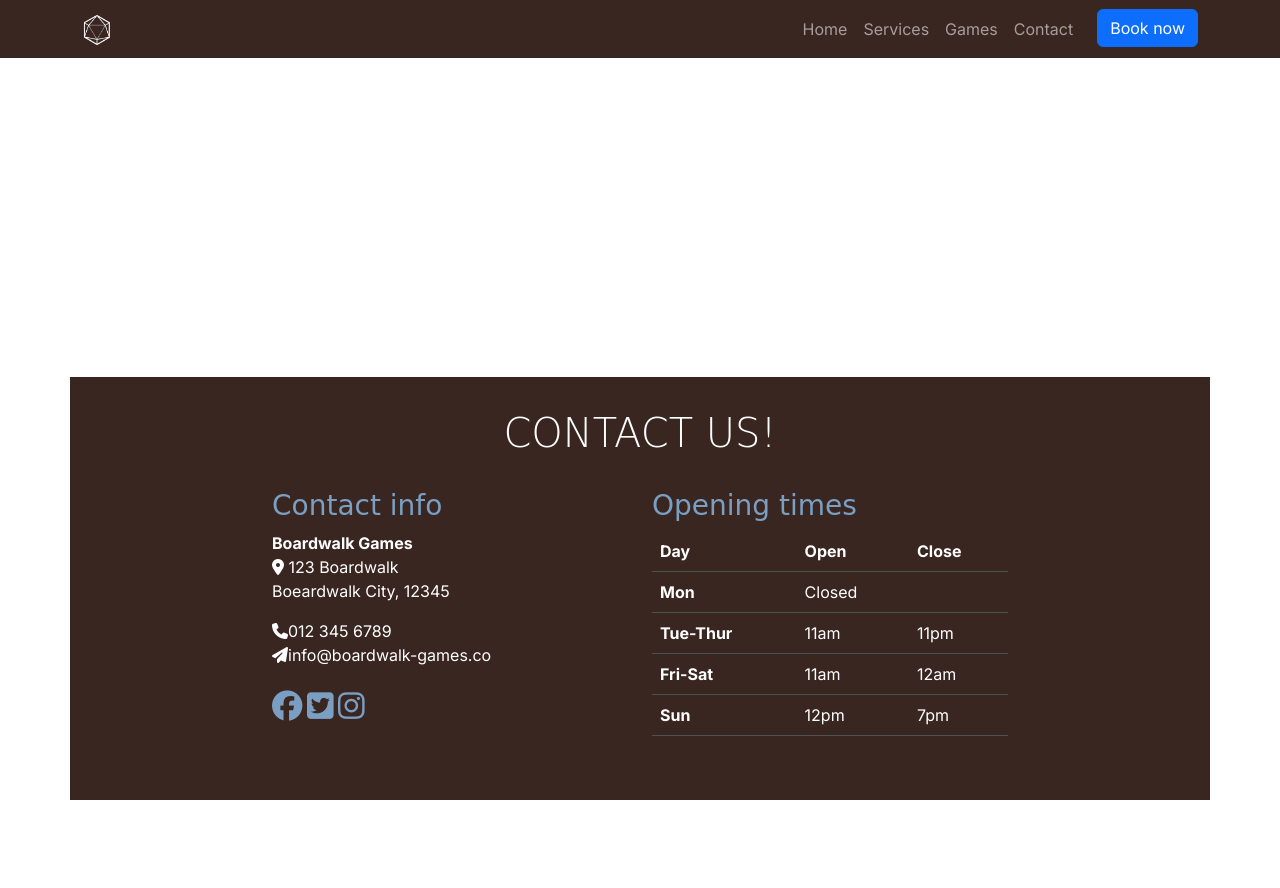
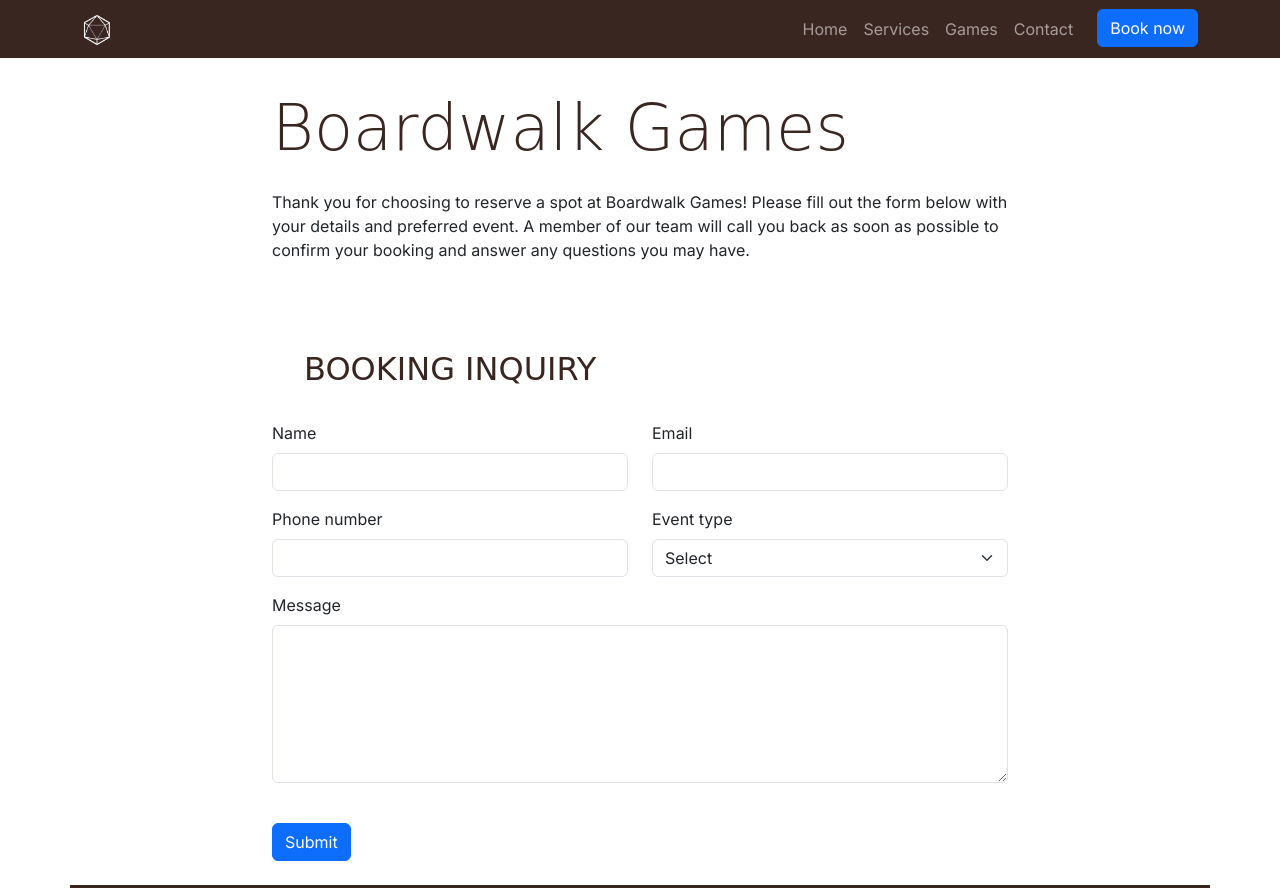
Before and after one commit to darakhshanda/boardwalk-games, a plain HTML site: page booking.html in a window 1280 px wide. Shown: the top 888 px of the page. Before the commit the page ends 800 px from the top, so only its background shows below. Drawn offline with nearby package versions, Linux system fonts and the light colour scheme; a web font is replaced by a local one.

Commit message:
add: inquiry form and header for booking.html

```diff
--- a/booking.html
+++ b/booking.html
@@ -89,7 +89,68 @@
         </div>
       </div>
     </nav>
+    <!-- header section -->
+    <header id="header" class="container section">
+      <div class="row justify-content-center">
+        <div class="col-12 col-md-8 text-center text-xl-start">
+          <h1 class="display-3">Boardwalk Games</h1>
+          <p class="my-4">
+            Thank you for choosing to reserve a spot at Boardwalk Games! Please
+            fill out the form below with your details and preferred event. A
+            member of our team will call you back as soon as possible to confirm
+            your booking and answer any questions you may have.
+          </p>
+        </div>
+      </div>
+    </header>
 
+    <main>
+      <!-- Booking inquiry form section -->
+      <section id="booking-form" class="container section">
+        <div class="row justify-content-center">
+          <div class="col-12 col-md-8">
+            <h2>Booking inquiry</h2>
+            <form>
+              <div class="row">
+                <div class="col-12 col-lg-6 mb-3">
+                  <label for="name" class="form-label">Name</label>
+                  <input class="form-control" id="name" />
+                </div>
+                <div class="col-12 col-lg-6 mb-3">
+                  <label for="email" class="form-label">Email</label>
+                  <input class="form-control" id="email" />
+                </div>
+                <div class="col-12 col-lg-6 mb-3">
+                  <label for="phone" class="form-label">Phone number</label>
+                  <input class="form-control" id="phone" />
+                </div>
+                <div class="col-12 col-lg-6 mb-3">
+                  <label for="event-type" class="form-label">Event type</label>
+                  <select id="event-type" class="form-select">
+                    <option selected>Select</option>
+                    <option value="regular-play">Reserve a table</option>
+                    <option value="dnd">Dungeons & Dragons</option>
+                    <option value="retro-night">Retro Game Night</option>
+                    <option value="tournament">Tournament</option>
+                    <option value="kids-party">Kids party</option>
+                  </select>
+                </div>
+                <div class="col-12 mb-3">
+                  <label for="message" class="form-label">Message</label>
+                  <textarea
+                    class="form-control"
+                    rows="6"
+                    id="message"
+                  ></textarea>
+                </div>
+              </div>
+
+              <button type="submit" class="btn btn-primary my-4">Submit</button>
+            </form>
+          </div>
+        </div>
+      </section>
+    </main>
     <!-- Footer / contact section -->
     <!-- mt-auto added to push footer to the bottom of the page -->
     <footer class="mt-auto">
```
Also changed, not shown: index.html (+1 -0 lines).
